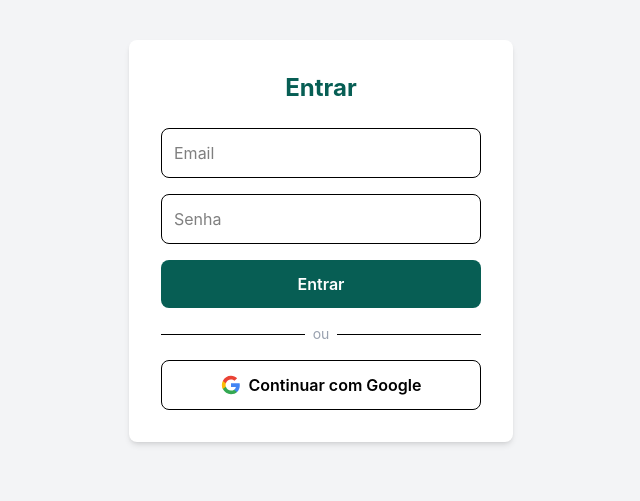
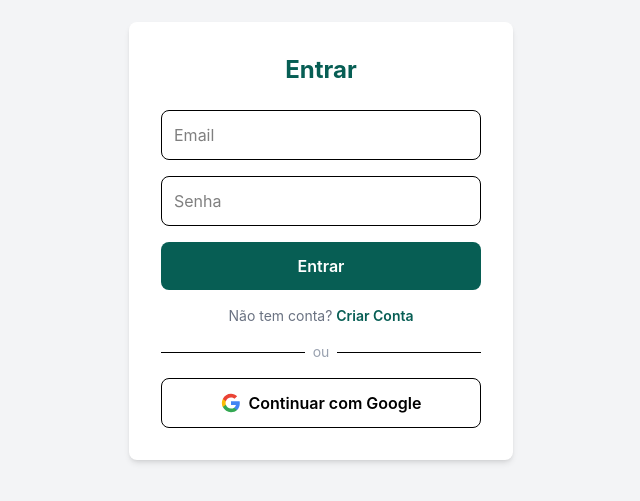
Before and after one commit to jackeenzo7-star/chat-ia-nomeprovisorio, a React (Vite) app in the folder apps/web/: page /auth in a window 1280 px wide. Shown: the part 159-660 px from the top of the page, without its empty margins (319-959 px from the left). Built offline with nearby package versions, Linux system fonts and the light colour scheme; no server answers.

Commit message:
feat: criar conta com email/senha (signup) + toggle login/signup

```diff
--- a/apps/web/src/pages/Auth.tsx
+++ b/apps/web/src/pages/Auth.tsx
@@ -6,21 +6,39 @@ export default function Auth() {
   const [password, setPassword] = useState("");
   const [loading, setLoading] = useState(false);
   const [error, setError] = useState("");
+  const [mode, setMode] = useState<"login" | "signup">("login");
+  const [success, setSuccess] = useState("");
 
-  const handleLogin = async (e: React.FormEvent) => {
+  const handleSubmit = async (e: React.FormEvent) => {
     e.preventDefault();
     setLoading(true);
     setError("");
+    setSuccess("");
 
+    if (mode === "signup") {
+      const { error } = await supabase.auth.signUp({ email, password });
+      if (error) {
+        setError(error.message);
+      } else {
+        setSuccess("Conta criada! Verifique seu email para confirmar.");
+      }
+      setLoading(false);
+    } else {
       const { error } = await supabase.auth.signInWithPassword({
         email,
         password,
       });
-
       if (error) {
         setError(error.message);
         setLoading(false);
       }
+    }
+  };
+
+  const toggleMode = () => {
+    setMode(mode === "login" ? "signup" : "login");
+    setError("");
+    setSuccess("");
   };
 
   const handleGoogleLogin = async () => {
@@ -34,14 +52,18 @@ export default function Auth() {
     <div className="min-h-screen flex items-center justify-center bg-gray-100">
       <div className="bg-white p-8 rounded-lg shadow-md w-full max-w-sm">
         <h1 className="text-2xl font-bold text-center mb-6 text-[#075E54]">
-          Entrar
+          {mode === "login" ? "Entrar" : "Criar Conta"}
         </h1>
 
         {error && (
           <p className="text-red-500 text-sm text-center mb-4">{error}</p>
         )}
 
-        <form onSubmit={handleLogin} className="space-y-4">
+        {success && (
+          <p className="text-green-600 text-sm text-center mb-4">{success}</p>
+        )}
+
+        <form onSubmit={handleSubmit} className="space-y-4">
           <input
             type="email"
             placeholder="Email"
@@ -63,9 +85,19 @@ export default function Auth() {
             disabled={loading}
             className="w-full bg-[#075E54] text-white p-3 rounded-lg font-semibold hover:bg-[#054d44] disabled:opacity-50"
           >
-            {loading ? "Entrando..." : "Entrar"}
+            {loading
+              ? (mode === "login" ? "Entrando..." : "Criando conta...")
+              : (mode === "login" ? "Entrar" : "Criar Conta")}
           </button>
         </form>
+
+        <p className="text-sm text-center mt-4 text-gray-500">
+          {mode === "login" ? (
+            <>Não tem conta?{" "}<button type="button" onClick={toggleMode} className="text-[#075E54] font-semibold hover:underline">Criar Conta</button></>
+          ) : (
+            <>Já tem conta?{" "}<button type="button" onClick={toggleMode} className="text-[#075E54] font-semibold hover:underline">Entrar</button></>
+          )}
+        </p>
 
         <div className="my-4 flex items-center gap-2">
           <hr className="flex-1" />
```
Lines whose indentation alone changed are shown as unchanged.
